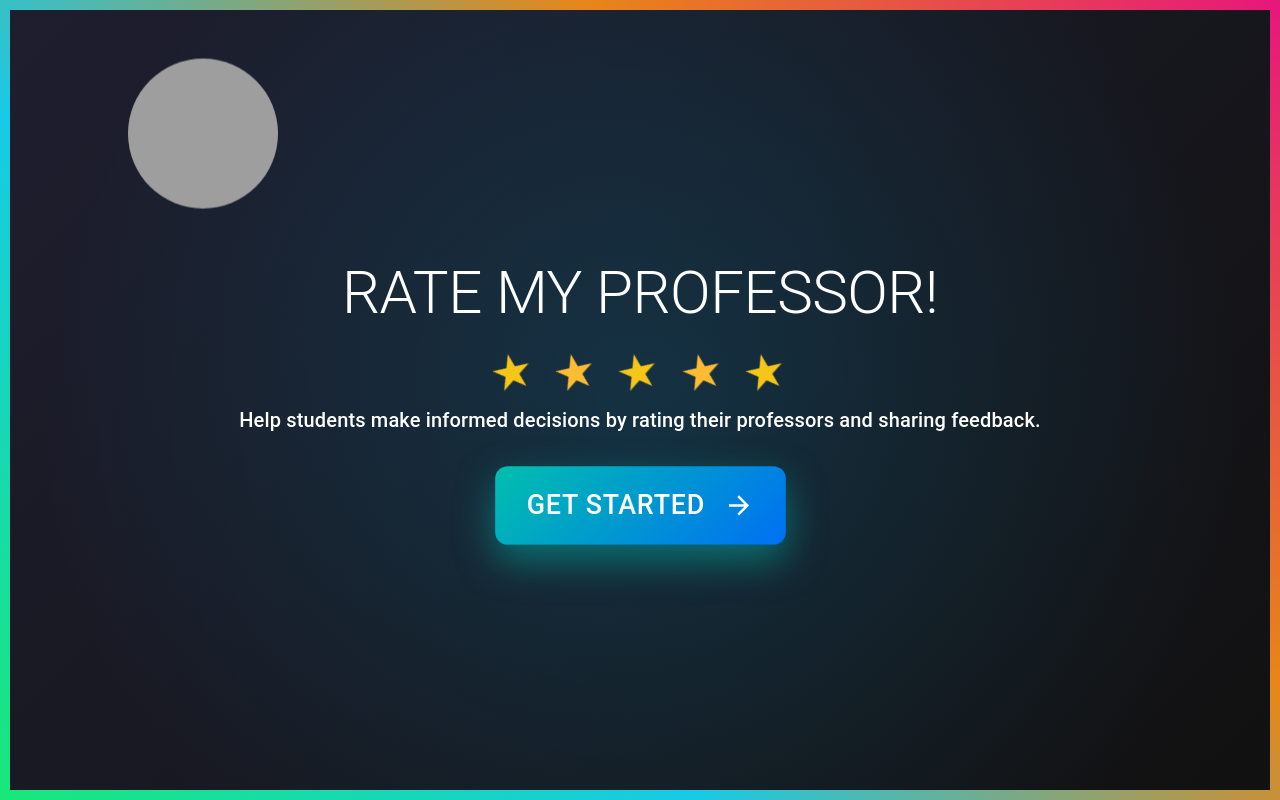
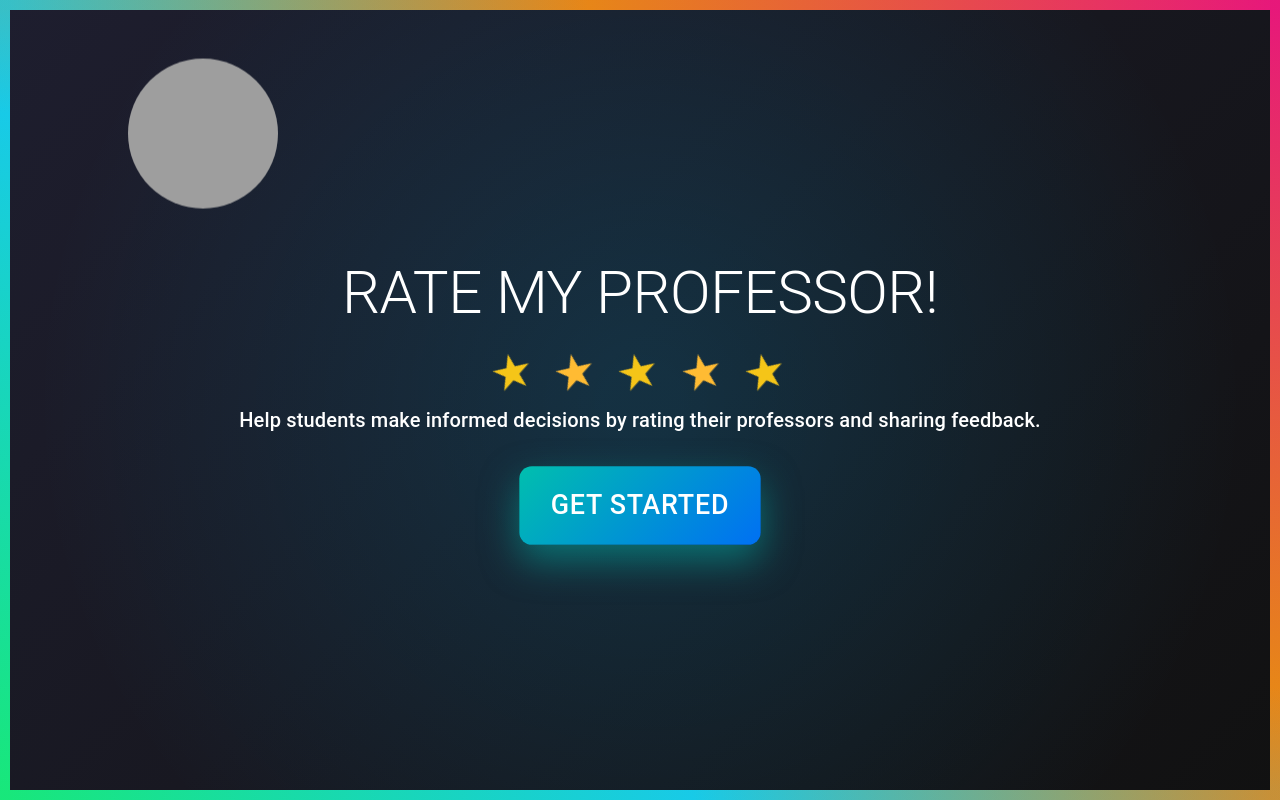
Before and after one commit to MariaMahmood18/rate-my-professor-rag, a Next.js app: page /get-started in a window 1280 px wide. Built offline with nearby package versions, Linux system fonts and the light colour scheme; grey boxes are pictures that could not be loaded.

Commit message:
Modify load.ipynb

```diff
--- a/app/get-started/page.js
+++ b/app/get-started/page.js
@@ -3,7 +3,6 @@ import { useRouter } from 'next/navigation';
 import { Box, Button, Typography } from '@mui/material';
 import { styled } from '@mui/system';
 import { motion } from 'framer-motion';
-import ArrowForwardIcon from '@mui/icons-material/ArrowForward'; // Import Arrow icon
 
 const Background = styled(Box)(({ theme }) => ({
   width: '100vw',
@@ -29,10 +28,6 @@ const GetStartedButton = styled(Button)(({ theme }) => ({
   borderRadius: '12px',
   boxShadow: '0px 15px 35px rgba(0, 183, 172, 0.5)',
   textTransform: 'uppercase',
-  display: 'flex',
-  alignItems: 'center',
-  justifyContent: 'center',
-  gap: '10px', // Space between text and arrow
   '&:hover': {
     background: 'linear-gradient(135deg, #009688, #005bb5)',
     boxShadow: '0px 20px 40px rgba(0, 183, 172, 0.7)',
@@ -130,7 +125,7 @@ const BorderMotion = styled(motion.div)(({ theme }) => ({
         boxShadow: '0 0 30px rgba(255, 255, 255, 1)',
       },
     },
-}));
+  }));
 
 const particleVariants = {
   hidden: { opacity: 0 },
@@ -187,7 +182,6 @@ export default function GetStartedPage() {
             transition={{ type: 'spring', stiffness: 300 }}
           >
             Get Started
-            <ArrowForwardIcon sx={{ fontSize: '1.8rem', ml: 1 }} /> {/* Arrow icon */}
           </GetStartedButton>
         </GetStartedButtonContainer>
       </Box>
```
Also changed, not shown: 1 other file (tests, documents, lock files or other folders).
